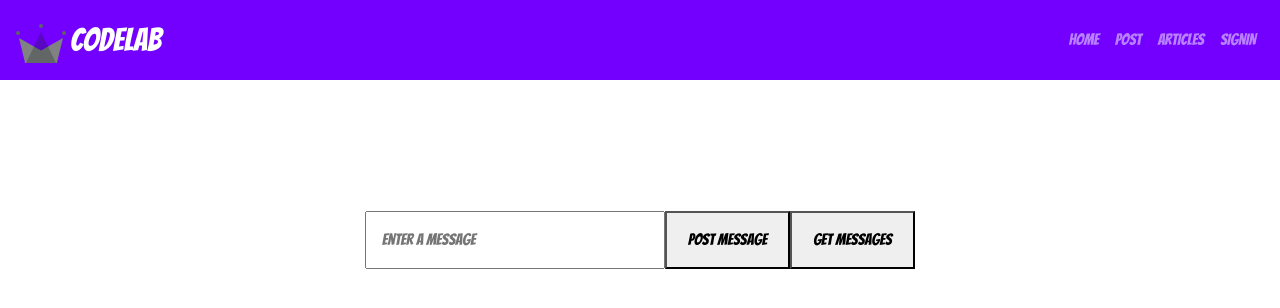
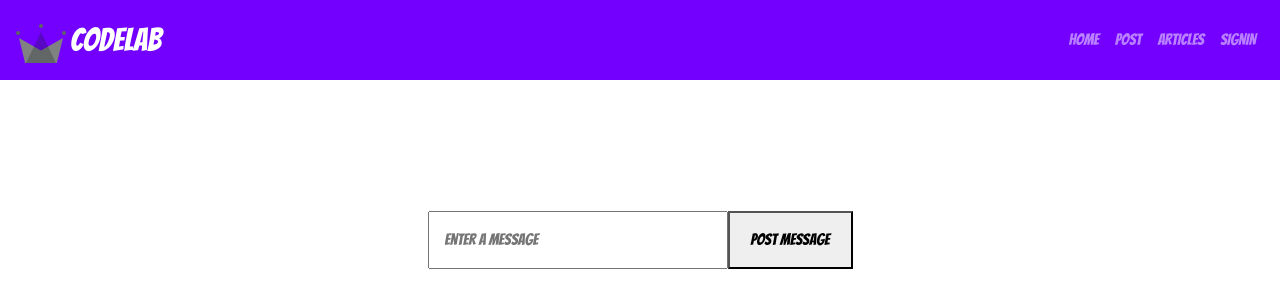
Before and after one commit to CoderGuy614/CodeLab-FireBase, a React (Create React App) app: page /post in a window 1280 px wide. Shown: the top 308 px of the page. Built offline with nearby package versions, Linux system fonts and the light colour scheme; no server answers; the database is empty.

Commit message:
Testing and Experimenting with Firestore

```diff
--- a/src/components/post/PostForm.js
+++ b/src/components/post/PostForm.js
@@ -2,58 +2,42 @@ import React, { useState, useEffect } from "react";
 import { connect } from "react-redux";
 import { setAlert } from "../../redux/actions/alert";
 import Message from "../message/Message";
-import { postMessage, getMessages } from "../../firebase/firebaseUtils";
-
+// import { postMessage, getMessages } from "../../firebase/firebaseUtils";
+import { firestore } from "../../firebase/firebaseUtils";
 import "./post-form.css";
 
 const PostForm = ({ setAlert }) => {
   const [message, setMessage] = useState("");
   const [messages, setMessages] = useState([]);
 
-  const handleMessages = () => {
-    let messageArray = [];
-    getMessages()
-      .then((querySnapshot) => {
-        querySnapshot.forEach((doc) => messageArray.push(doc.data()));
-        setMessages(messageArray);
-      })
-      .catch((err) => console.log(err));
-  };
-
-  useEffect(() => {
-    handleMessages();
-  }, []);
-
   const handleChange = (e) => {
     setMessage(e.target.value);
   };
 
-  const handleSubmit = (e) => {
-    e.preventDefault();
-    if (message) {
-      postMessage(message)
-        .then((docRef) => {
-          setAlert(`Message Posted with ID ${docRef.id}`, "success");
-          console.log("YES ITS WORKING");
-          setMessage("");
+  const postMessage = () => {
+    firestore
+      .collection("messages")
+      .add({
+        message,
       })
-        .catch((error) => setAlert(`Something went wrong ${error}`));
-    }
+      .then(function (docRef) {
+        console.log(docRef.id);
+      })
+      .catch(function (error) {
+        console.log(error);
+      });
   };
 
   return (
     <>
       <div className="post-form">
-        <form onSubmit={handleSubmit}>
         <input
           type="text"
           placeholder="Enter a message"
           onChange={handleChange}
           value={message}
         />
-          <button>Post Message</button>
-          <button onClick={() => handleMessages()}>Get Messages</button>
-        </form>
+        <button onClick={postMessage}>Post Message</button>
       </div>
       <div className="message-display">
         {messages.map((msg, i) => (
```
Lines whose indentation alone changed are shown as unchanged.
